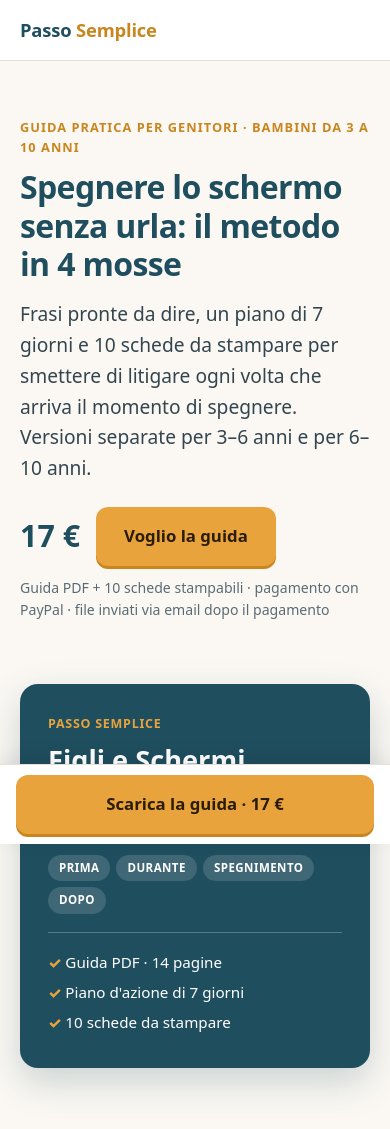
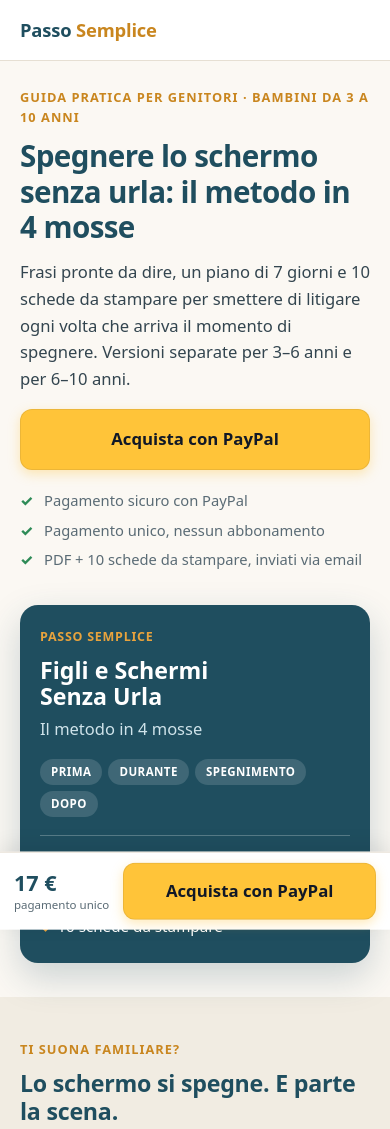
Before and after one commit to guidepassosemplice-dot/passosemplice-sito, a plain HTML site: page index.html in a window 390 px wide. Shown: the top 1129 px of the page. Drawn offline with Linux system fonts and the light colour scheme.

Commit message:
Ottimizza la pagina per mobile: pulsanti PayPal diretti e barra fissa
Co-Authored-By: Claude Sonnet 5.5 <noreply@anthropic.com>
Claude-Session: https://claude.ai/code/session_01Bg48XyBs3tENM2UHDYs8MM

```diff
--- a/index.html
+++ b/index.html
@@ -143,6 +143,44 @@ footer p{margin:.3em 0}
 .blocco-pulsante:hover{background:#f5b727;transform:translateY(-1px);box-shadow:0 6px 16px rgba(245,183,39,.4)}
 .blocco-pulsante:focus-visible{outline:3px solid var(--teal);outline-offset:2px}
 .buy .support{font-size:.88rem;color:var(--muted);text-align:center;margin:.9em 0 0}
+
+/* ottimizzazione mobile */
+.pp-inline{display:inline-block;width:auto;padding:16px 34px}
+.trust{list-style:none;margin:1.1em 0 0;padding:0;font-size:.92rem;color:var(--muted)}
+.trust li{padding:3px 0 3px 24px;position:relative}
+.trust li::before{content:"✓";position:absolute;left:0;color:#2e8b57;font-weight:800}
+.midcta{max-width:360px;margin:28px auto 0}
+.sticky .sp{display:none}
+@media (max-width:860px){
+  section{padding:38px 0}
+  .hero{padding:26px 0 34px}
+  h1{font-size:1.85rem}
+  h2{font-size:1.45rem}
+  .hero .grid{gap:22px}
+  .hero p.lead{font-size:1.04rem;margin-bottom:.9em}
+  .pp-inline{display:block;width:100%}
+  .hero .price-line{margin:1em 0 .2em;display:block}
+  .price-big{display:none}
+  .incl .buy{order:-1}
+  .incl{gap:22px}
+  .scene{padding:18px}
+  .steps{gap:10px}
+  .step{padding:14px}
+  .step p{font-size:.9rem}
+  .step h3{font-size:.95rem}
+  .kit .cover{padding:22px 20px}
+  .kit .cover h4{font-size:1.45rem}
+  .age,.who>div{padding:20px}
+  .sticky{display:flex;align-items:center;gap:14px;padding:10px 14px calc(10px + env(safe-area-inset-bottom))}
+  .sticky .sp{display:block;line-height:1.1}
+  .sticky .sp b{display:block;font-size:1.35rem;color:var(--teal)}
+  .sticky .sp small{font-size:.72rem;color:var(--muted)}
+  .sticky .blocco-pulsante{flex:1;padding:14px 12px}
+}
+@media (max-width:520px){
+  .steps{grid-template-columns:1fr 1fr}
+  .phrase q{font-size:1.05rem}
+}
 </style>
 </head>
 <body>
@@ -150,7 +188,6 @@ footer p{margin:.3em 0}
 <header class="top">
   <div class="wrap">
     <a class="brand" href="#">Passo <span>Semplice</span></a>
-    <a class="btn small" href="#acquista">Scarica la guida · 17 €</a>
   </div>
 </header>
 
@@ -165,9 +202,9 @@ footer p{margin:.3em 0}
       <p class="lead">Frasi pronte da dire, un piano di 7 giorni e 10 schede da stampare per smettere di litigare ogni volta che arriva il momento di spegnere. Versioni separate per 3–6 anni e per 6–10 anni.</p>
       <div class="price-line">
         <span class="price-big">17 €</span>
-        <a class="btn" href="#acquista">Voglio la guida</a>
+        <a class="blocco-pulsante pp-inline" href="https://www.paypal.me/janclaude91/17EUR" target="_blank" rel="noopener noreferrer">Acquista con PayPal</a>
       </div>
-      <p class="micro">Guida PDF + 10 schede stampabili · pagamento con PayPal · file inviati via email dopo il pagamento</p>
+      <ul class="trust"><li>Pagamento sicuro con PayPal</li><li>Pagamento unico, nessun abbonamento</li><li>PDF + 10 schede da stampare, inviati via email</li></ul>
     </div>
     <div class="kit" aria-hidden="true">
       <div class="cover">
@@ -371,7 +408,7 @@ footer p{margin:.3em 0}
   <div class="wrap narrow">
     <h2>Stasera spegnete con una frase. Non con una scenata.</h2>
     <p>Guida di 14 pagine + 10 schede da stampare. Comincia da una sola cosa: un solo schermo, un solo avviso.</p>
-    <p style="margin:1.4em 0"><a class="btn" href="#acquista">Scarica la guida · 17 €</a></p>
+    <p style="margin:1.4em auto;max-width:360px"><a class="blocco-pulsante" href="https://www.paypal.me/janclaude91/17EUR" target="_blank" rel="noopener noreferrer">Acquista con PayPal</a></p>
     <p class="micro">Pagamento unico con PayPal · file inviati via email dopo il pagamento</p>
   </div>
 </section>
@@ -385,11 +422,18 @@ footer p{margin:.3em 0}
   <p>© <span id="y">2026</span> Passo Semplice · passosemplice.it</p>
 </footer>
 
-<div class="sticky"><a class="btn block" href="#acquista">Scarica la guida · 17 €</a></div>
+<div class="sticky"><div class="sp"><b>17 €</b><small>pagamento unico</small></div><a class="blocco-pulsante" href="https://www.paypal.me/janclaude91/17EUR" target="_blank" rel="noopener noreferrer">Acquista con PayPal</a></div>
 
 <script>
 (function(){
   try { document.getElementById("y").textContent = new Date().getFullYear(); } catch(e){}
+  try {
+    var bar=document.querySelector(".sticky"), hero=document.querySelector(".hero .blocco-pulsante");
+    if(bar&&hero&&"IntersectionObserver" in window){
+      bar.style.transition="transform .25s ease";bar.style.transform="translateY(110%)";
+      new IntersectionObserver(function(e){bar.style.transform=e[0].isIntersecting?"translateY(110%)":"none";}).observe(hero);
+    }
+  } catch(e){}
 })();
 </script>
 </body>
```
